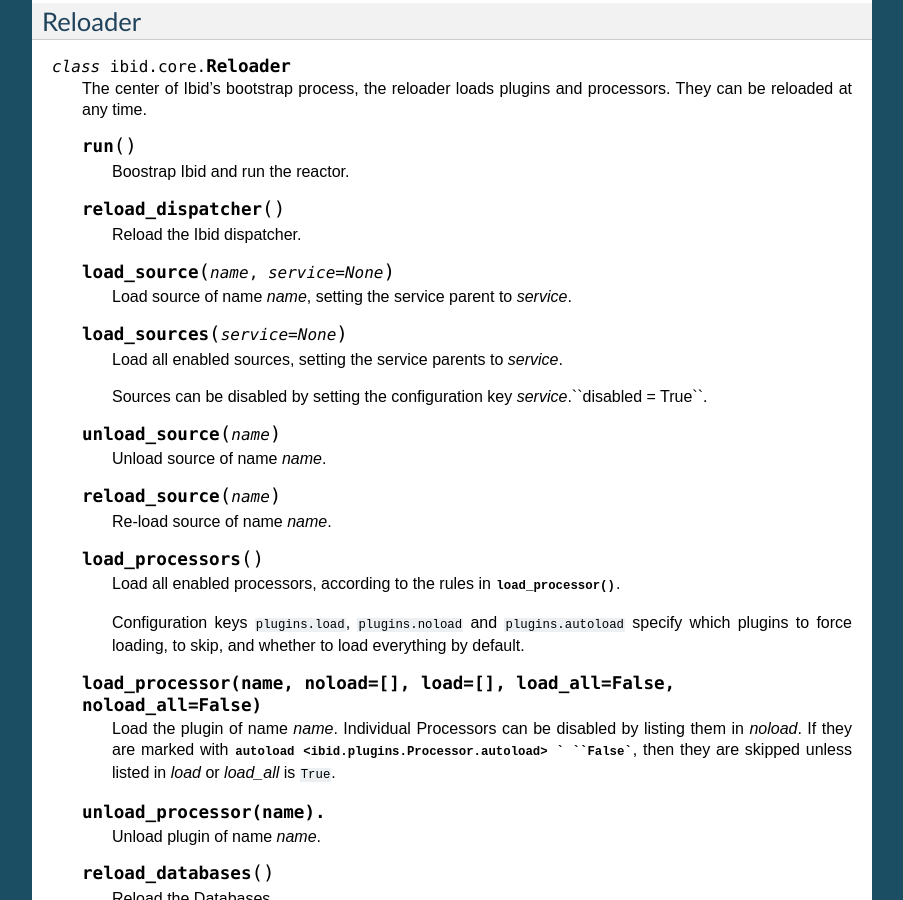
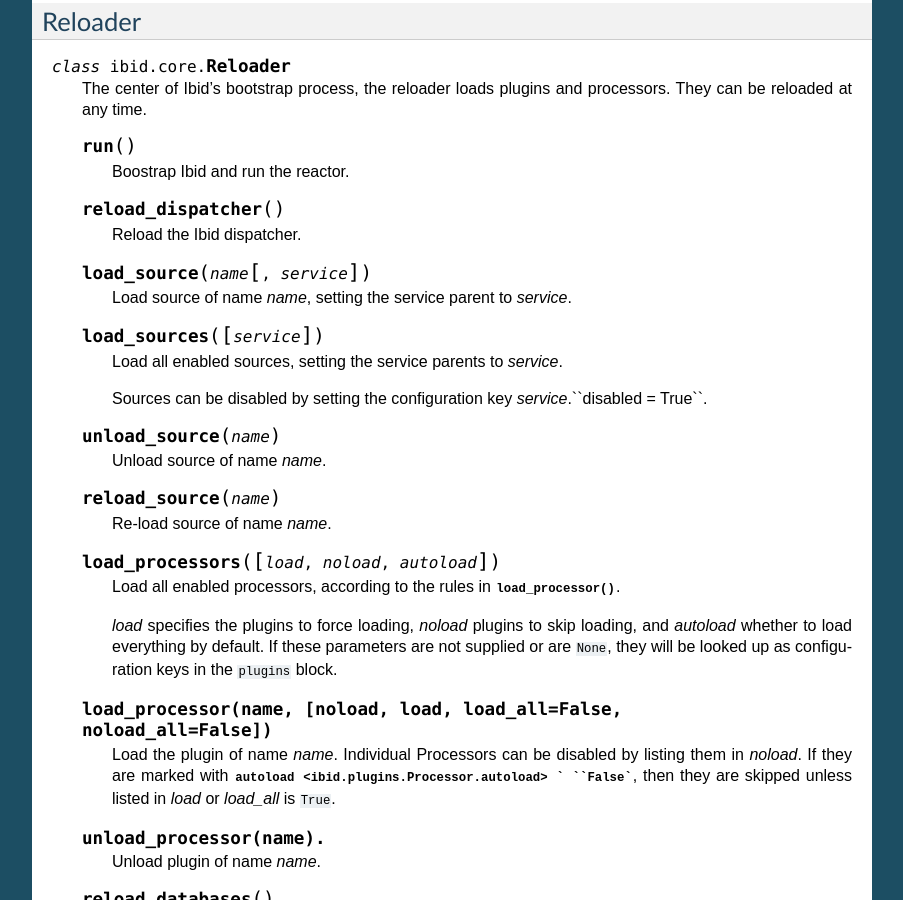
Before and after one commit to ibid/ibid, a Sphinx documentation site: the page built from docs/api/ibid.core.rst, in a window 1280 px wide and 900 px high, scrolled down 922 px. Shown: the whole window, without its empty margins (198-1101 px from the left). Built offline with Sphinx 7.4.7, drawn with Linux system fonts in a browser that asks for light colours.

Commit message:
New loader API

```diff
--- a/docs/api/ibid.core.rst
+++ b/docs/api/ibid.core.rst
@@ -78,12 +78,12 @@
 
       Reload the Ibid dispatcher.
 
-   .. method:: load_source(name, service=None)
+   .. method:: load_source(name, [service])
 
       Load source of name *name*, setting the service parent to
       *service*.
 
-   .. method:: load_sources(service=None)
+   .. method:: load_sources([service])
 
       Load all enabled sources, setting the service parents to
       *service*.
@@ -99,17 +99,19 @@
 
       Re-load source of name *name*.
 
-   .. method:: load_processors()
+   .. method:: load_processors([load, noload, autoload])
 
       Load all enabled processors, according to the rules in
       :meth:`load_processor`.
 
-      Configuration keys ``plugins.load``, ``plugins.noload`` and
-      ``plugins.autoload`` specify which plugins to force loading, to
-      skip, and whether to load everything by default.
+      *load* specifies the plugins to force loading, *noload* plugins to
+      skip loading, and *autoload* whether to load everything by
+      default.
+      If these parameters are not supplied or are ``None``, they will be
+      looked up as configuration keys in the ``plugins`` block.
 
-   .. method:: load_processor(name, noload=[], load=[], load_all=False,
-      noload_all=False)
+   .. method:: load_processor(name, [noload, load, load_all=False,
+      noload_all=False])
 
       Load the plugin of name *name*.
       Individual Processors can be disabled by listing them in *noload*.
```
